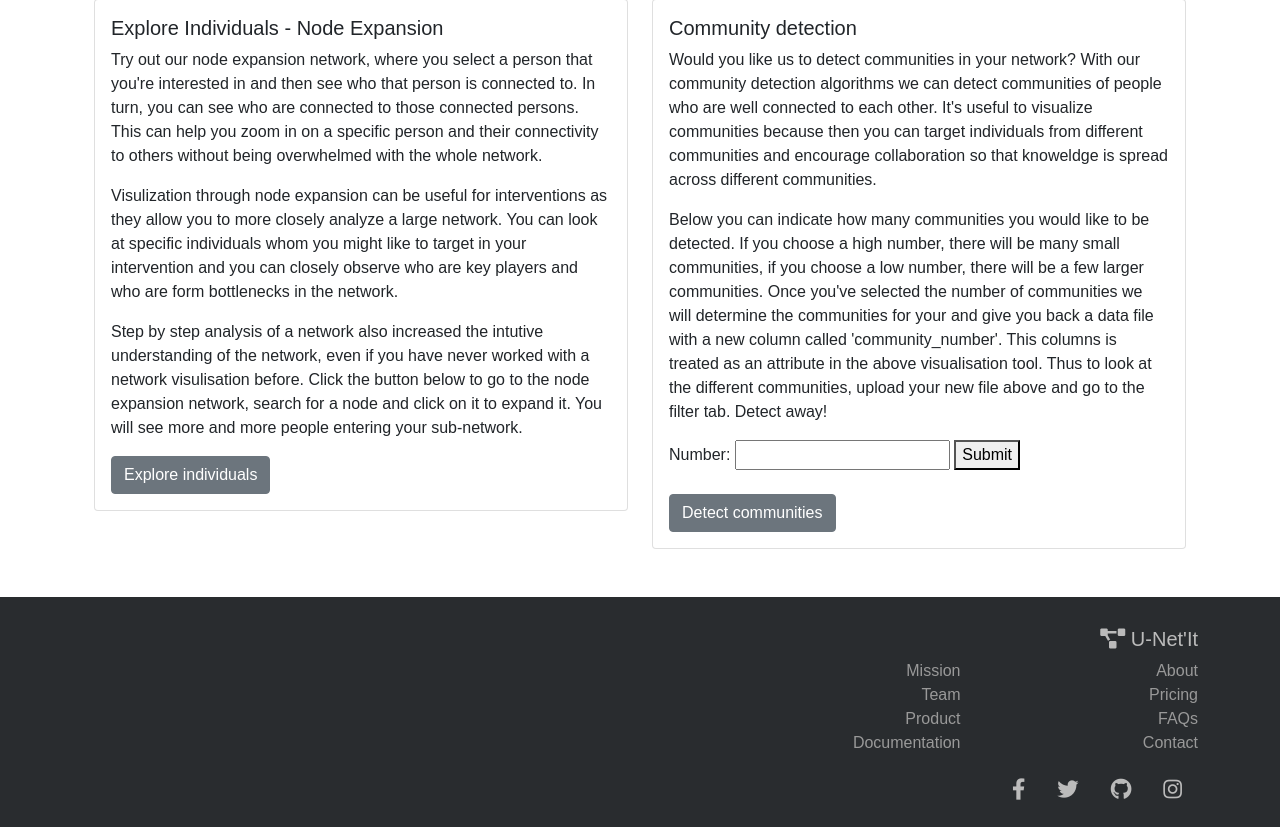
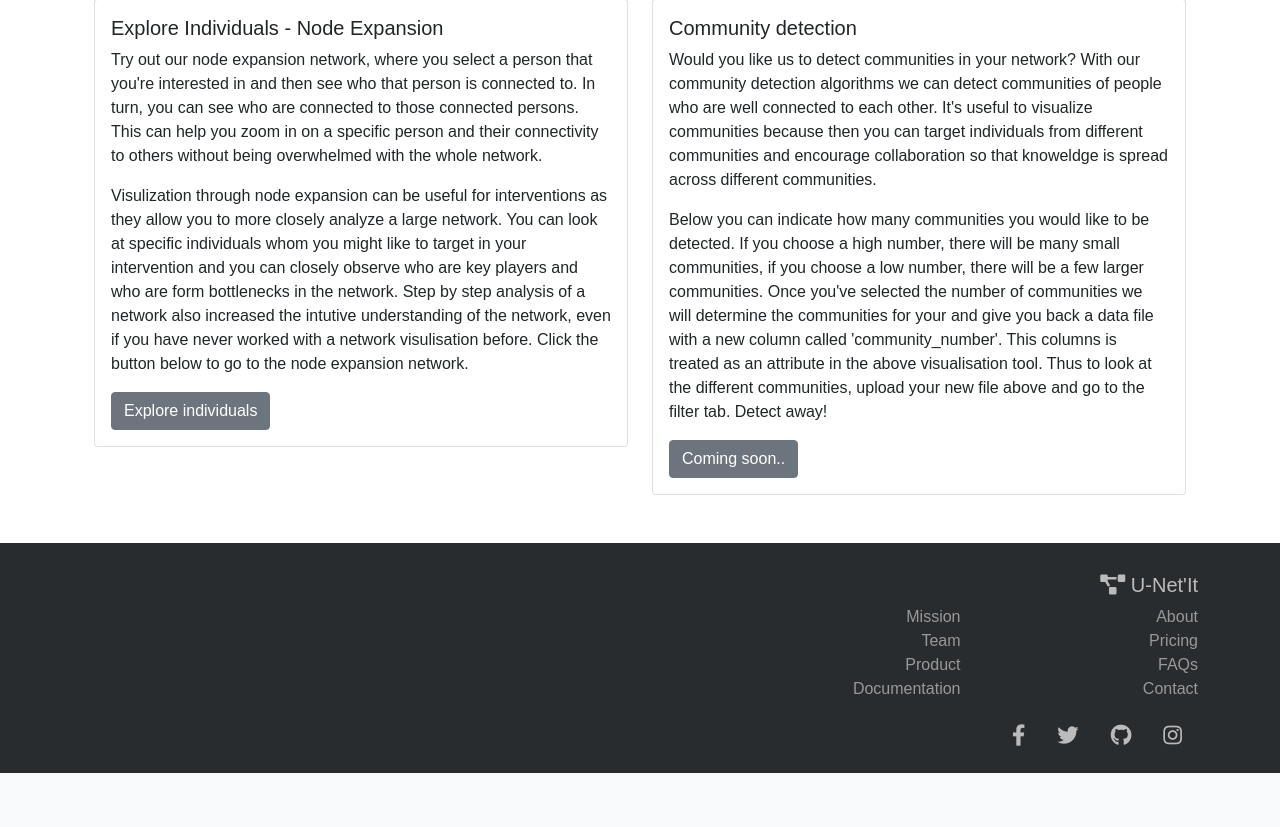
Before and after one commit to Floor99/DCiA_group6, a Flask app: page /grant_applications in a window 1280 px wide. Shown: the part 1370-2197 px from the top of the page. After the commit the page ends 2143 px from the top, so only its background shows below. Run offline with Flask 3, Linux system fonts and the light colour scheme.

Commit message:
small changes

```diff
--- a/DCiA/dcia/main_visualisation.py
+++ b/DCiA/dcia/main_visualisation.py
@@ -347,12 +347,12 @@ app.layout = html.Div(
                                                 "fontWeight": "bold"
                                                 }
                                             ),
-                                        html.Br(),
                                         dcc.Input(
                                             id="search-input",
                                             type="text",
                                             placeholder = "Type to search..."
                                         ),
+                                        html.Br(),
                                         html.Br(),
                                         html.P(children = "Visualize attributes:",
                                                 style={
@@ -439,7 +439,7 @@ app.layout = html.Div(
                                 ]
                             ),
                             dcc.Tab(
-                                label="Remove Nodes",
+                                label="Remove",
                                 style = style_tabs,
                                 children=[
                                     html.Button("Remove Selected Node", id="remove-button", style = style_buttons,),
--- a/DCiA/dcia/templates/grant_applications.html
+++ b/DCiA/dcia/templates/grant_applications.html
@@ -34,8 +34,7 @@
                 <div class="card-body">
                     <h5 class="card-title">Explore Individuals - Node Expansion </h5>
                     <p class="card-text">Try out our node expansion network, where you select a person that you're interested in and then see who that person is connected to. In turn, you can see who are connected to those connected persons. This can help you zoom in on a specific person and their connectivity to others without being overwhelmed with the whole network.</p>
-                    <p>Visulization through node expansion can be useful for interventions as they allow you to more closely analyze a large network. You can look at specific individuals whom you might like to target in your intervention and you can closely observe who are key players and who are form bottlenecks in the network. </p>
-                    <p>Step by step analysis of a network also increased the intutive understanding of the network, even if you have never worked with a network visulisation before. Click the button below to go to the node expansion network, search for a node and click on it to expand it. You will see more and more people entering your sub-network. </p>
+                    <p>Visulization through node expansion can be useful for interventions as they allow you to more closely analyze a large network. You can look at specific individuals whom you might like to target in your intervention and you can closely observe who are key players and who are form bottlenecks in the network. Step by step analysis of a network also increased the intutive understanding of the network, even if you have never worked with a network visulisation before. Click the button below to go to the node expansion network. </p>
                     <a href="{{ url_for('grant_applications_expansion') }}" class="btn btn-secondary">Explore individuals</a>
                 </div>
             </div>
@@ -46,13 +45,13 @@
                     <h5 class="card-title">Community detection</h5>
                     <p class="card-text">Would you like us to detect communities in your network? With our community detection algorithms we can detect communities of people who are well connected to each other. It's useful to visualize communities because then you can target individuals from different communities and encourage collaboration so that knoweldge is spread across different communities.</p>
                     <p> Below you can indicate how many communities you would like to be detected. If you choose a high number, there will be many small communities, if you choose a low number, there will be a few larger communities. Once you've selected the number of communities we will determine the communities for your and give you back a data file with a new column called 'community_number'. This columns is treated as an attribute in the above visualisation tool. Thus to look at the different communities, upload your new file above and go to the filter tab. Detect away! </p>
-                    <form action="#" method="post"> <!-- Change action to the URL where data should be sent -->
-                        <label for="numberInput">Number:</label>
+                    <!-- <form action="#" method="post">  Change action to the URL where data should be sent -->
+                        <!-- <label for="numberInput">Number:</label>
                         <input type="number" id="numberInput" name="number" required>
                         <button type="submit">Submit</button>
                     </form>
-                    <br>
-                    <a href="#" class="btn btn-secondary">Detect communities</a>
+                    <br> -->
+                    <a href="#" class="btn btn-secondary">Coming soon..</a>
                 </div>
             </div>
         </div>
```
